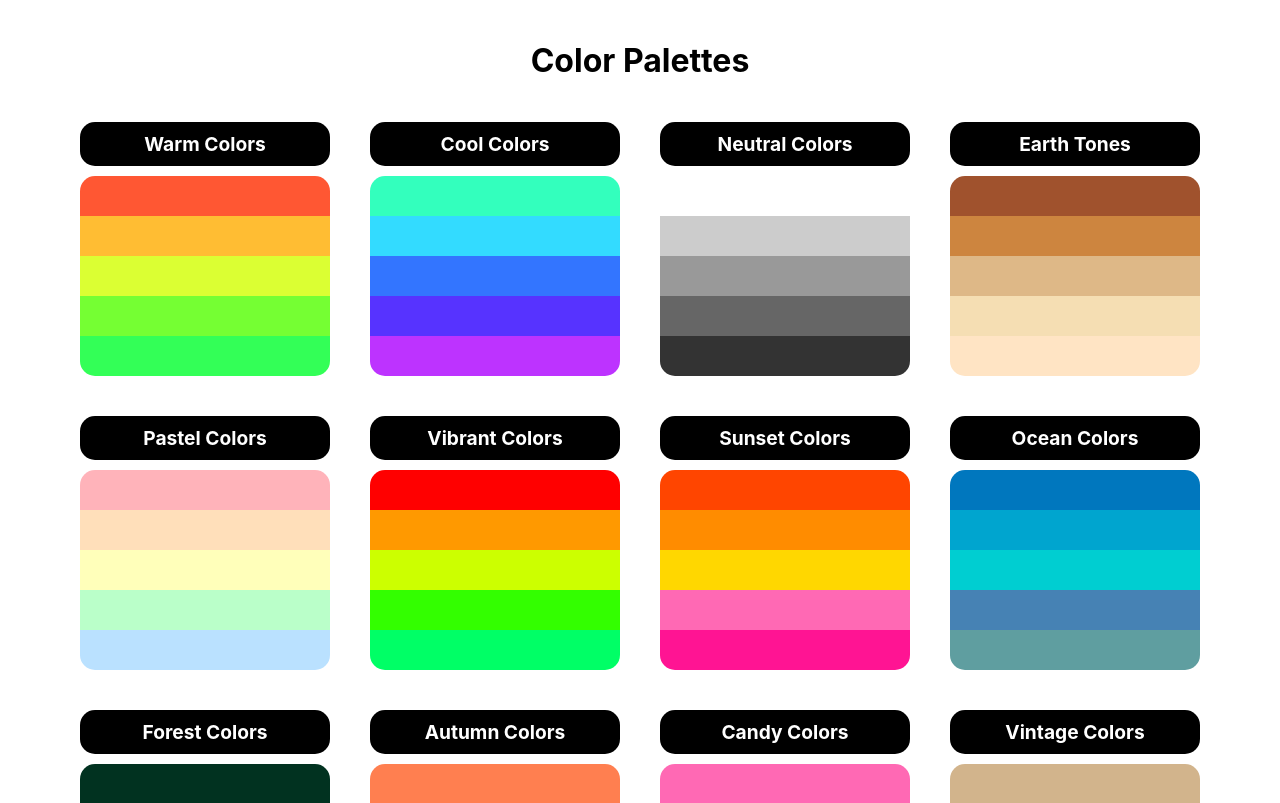
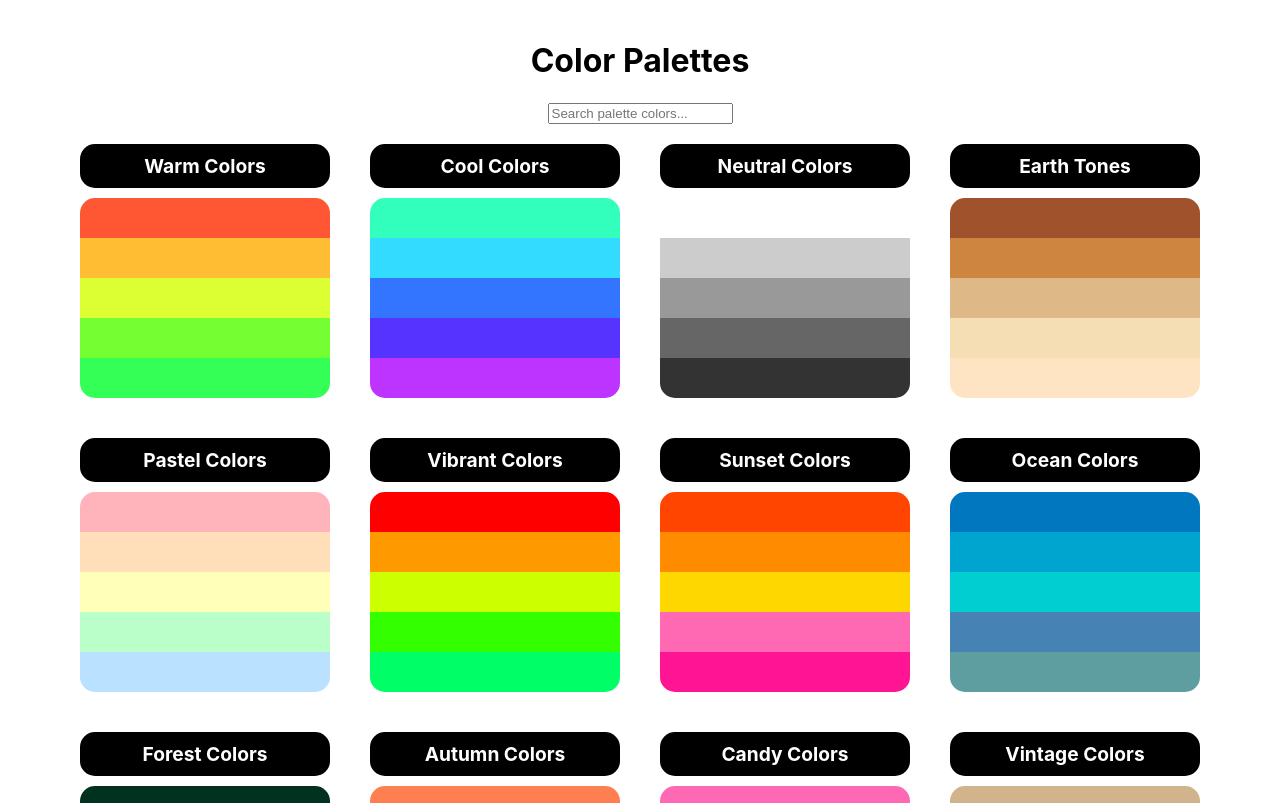
Before and after one commit to Rama-2020/react_color_palettes, a React (Create React App) app: page / in a window 1280 px wide. Shown: the top 803 px of the page. Built offline with nearby package versions, Linux system fonts and the light colour scheme.

Commit message:
Added Search functionality

```diff
--- a/src/App.js
+++ b/src/App.js
@@ -1,4 +1,6 @@
 import React from 'react';
+import { useState } from 'react';
+
 import Palette from './components/Palette';
 import './App.css';
 
@@ -6,11 +8,28 @@ import palettes from './data/colorPalettes';
 
 
 function App() {
+  const [searchTerm, setSearchTerm] = useState('');
+
+  const handleSearchChange = (event) => {
+    setSearchTerm(event.target.value);
+  };
+
+  const filteredPalettes = palettes.filter(palette =>
+    palette.name.toLowerCase().includes(searchTerm.toLowerCase()) ||
+    palette.colors.some(color => color.toLowerCase().includes(searchTerm.toLowerCase()))
+  );
+
   return (
     <div className="App">
       <h1>Color Palettes</h1>
+      <input
+        type="text"
+        placeholder="Search palette colors..."
+        value={searchTerm}
+        onChange={handleSearchChange}
+      />
       <div className="palette-container">
-        {palettes.map(palette => (
+        {filteredPalettes.map(palette => (
           <Palette key={palette.id} palette={palette} />
         ))}
       </div>
```
